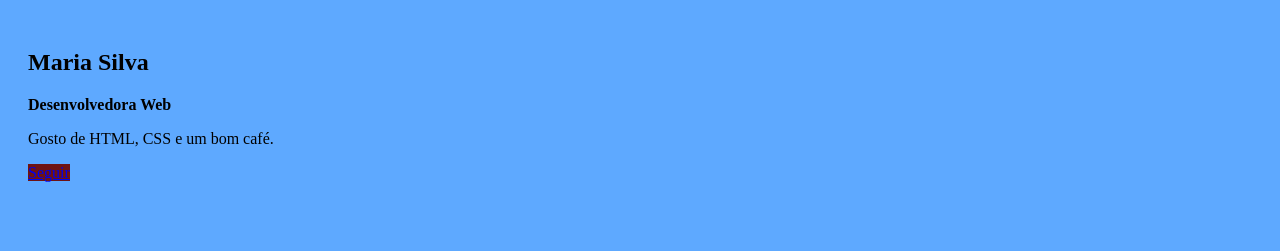
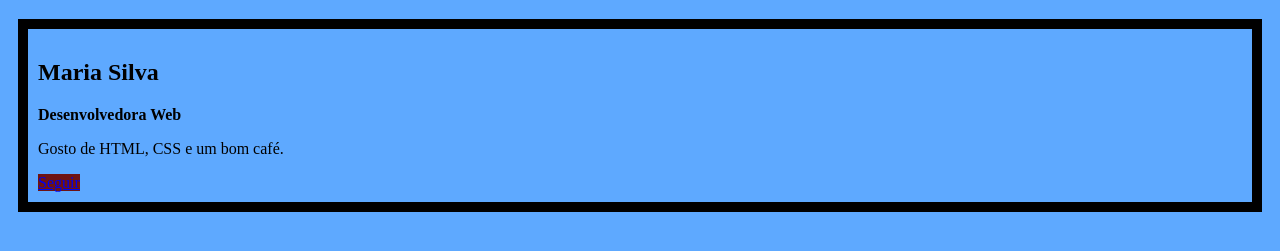
Before and after one commit to Augusto208/-pweb1-ex-b2-00-fundamentos-css, a website: page index.html in a window 1280 px wide. Shown: the part 61-312 px from the top of the page. Drawn offline with Linux system fonts and the light colour scheme.

Commit message:
alterado

```diff
--- a/css/style.css
+++ b/css/style.css
@@ -45,7 +45,7 @@ font-weight: bold;
 .cartao {
   /* TODO: padding, border e margin */
 padding: 10px;
-border: 10px;
+border: 10px solid;
 margin: 10px;
 }
 
```
